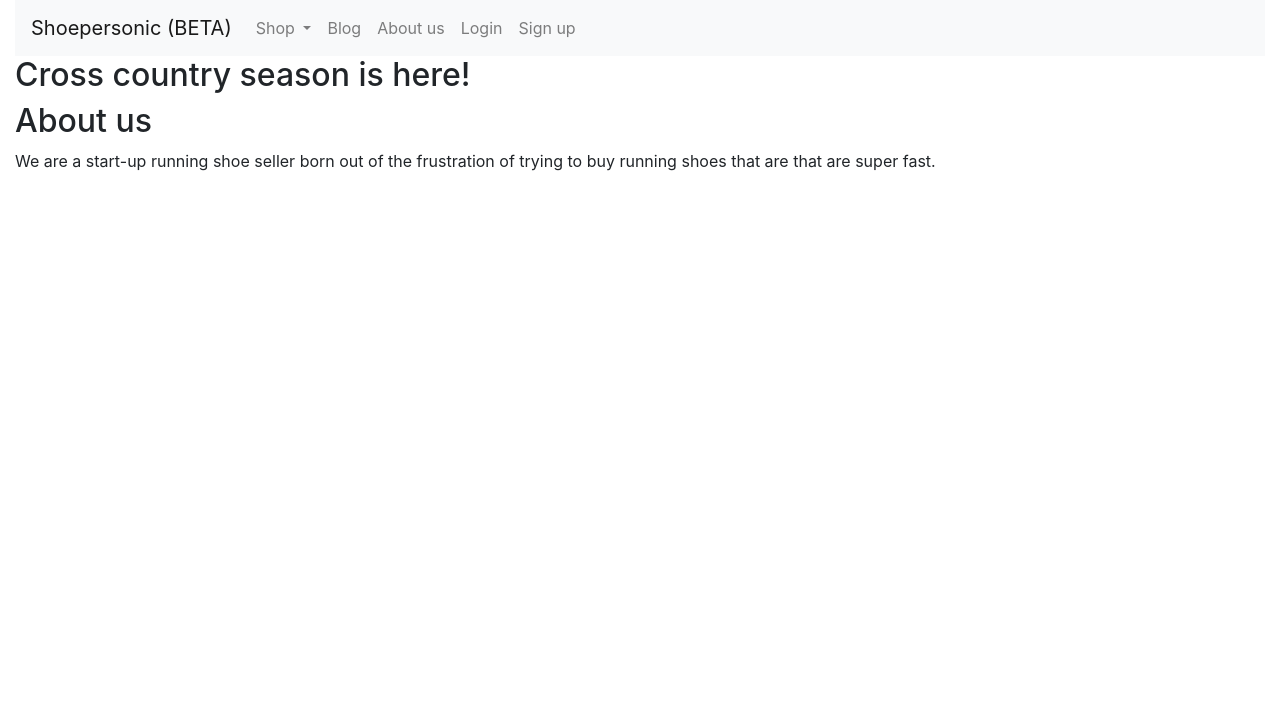
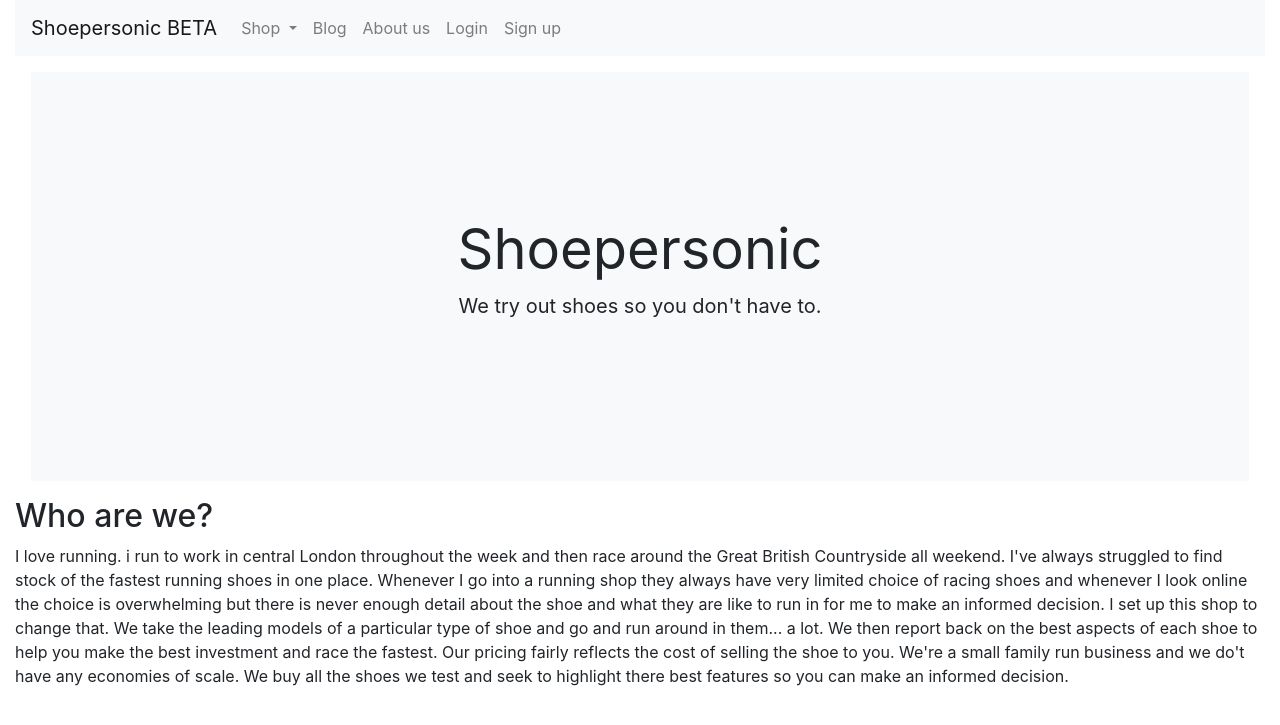
Before and after one commit to harryphelps2/shoepersonic, a Django app: page / in a window 1280 px wide. Shown: the top 725 px of the page. Run offline with Django 3.2, Linux system fonts and the light colour scheme; data that the repository does not hold is empty; parts of the project's set-up code (start-up, migrations or seed data) failed here and were passed over; some libraries are stand-ins or nearby versions.

Commit message:
Some styling and add strapline to Shoe model.

```diff
--- a/cart/views.py
+++ b/cart/views.py
@@ -15,8 +15,6 @@ def add_to_cart(request, id):
 
     cart = request.session.get('cart', {})
 
-    # if the line id not in the basket
-    # add to basket with quanitityt of 0
     if line_id not in cart:
         cart[line_id] = {
             'quantity': 0,
@@ -26,8 +24,7 @@ def add_to_cart(request, id):
     cart[line_id]["quantity"] += quantity
 
     request.session['cart'] = cart
-    print(cart)
-    # redirect to spike store?
+
     return redirect(reverse('view_cart'))
 
 def adjust_cart(request, id, size):
--- a/home/templates/index.html
+++ b/home/templates/index.html
@@ -1,34 +1,37 @@
 {% extends 'base.html' %}
 {% block page_title %}Shoepersonic{% endblock %}
 {% block content %}
-<div>
-    <h2>Cross country season is here!</h2>
+<div class="position-relative overflow-hidden p3 p-md-5 m-md-3 text-center bg-light">
+    <div class="col-md-5 p-lg-5 mx-auto my-5">
+        <h1 class="display-4 font-weight-normal">Shoepersonic</h1>
+        <p class="lead font-weight-normal">We try out shoes so you don't have to.</p>
+    </div>
 </div>
-<div id="carouselExampleIndicators" class="carousel slide" data-ride="carousel">
-    <div class="carousel-inner">
-        {% for shoe in all_shoes %}
-        <div class="carousel-item {% if forloop.first %} active {% endif %}">
-            <h2>{{ shoe.brand }} {{ shoe.name }}</h2>
-
+<div class="container-fluid">
+    {% for shoe in all_shoes %}
+    <div class="card bg-dark text-black">
+        <img class="card-img" src="{{ MEDIA_URL }}{{ shoe.primary_image }}" alt="Card image">
             <a href="{% url 'shoe_detail' shoe_id=shoe.pk %}">
-                <img class="d-block w-100" src="{{ MEDIA_URL }}{{ shoe.primary_image }}" alt="{{ shoe.brand }} {{ shoe.name }}">
+                <div class="card-img-overlay">
+                    <h5 class="card-title">{{ shoe.brand }} {{ shoe.name }}</h5>
+                    <p class="card-text">{{ shoe.strapline }}</p>
+                </div>
             </a>
         </div>
-        {% endfor %}
-    </div>
-    <a class="carousel-control-prev" href="#carouselExampleIndicators" role="button" data-slide="prev">
-        <span class="carousel-control-prev-icon" aria-hidden="true"></span>
-        <span class="sr-only">Previous</span>
-    </a>
-    <a class="carousel-control-next" href="#carouselExampleIndicators" role="button" data-slide="next">
-        <span class="carousel-control-next-icon" aria-hidden="true"></span>
-        <span class="sr-only">Next</span>
-    </a>
+    {% endfor %}
 </div>
 <div>
-    <h2>About us</h2>
-    <p>We are a start-up running shoe seller born out of the frustration of trying to buy running shoes that are
-        that are super fast.
+    <h2>Who are we?</h2>
+    <p>I love running. i run to work in central London throughout the week and then
+        race around the Great British Countryside all weekend. I've always struggled to find stock of
+        the fastest running shoes in one place. Whenever I go into a running shop they always have very limited choice of
+        racing shoes and whenever I look online the choice is overwhelming but there is never enough detail about the shoe and what they are
+        like to run in for me to make an informed decision. I set up this shop to change that. We take the leading
+        models of a particular type of shoe and go and run around in them... a lot. We then report back on the best aspects of
+        each shoe to help you make the best investment and race the fastest.
+
+        Our pricing fairly reflects the cost of selling the shoe to you. We're a small family run business and we do't have
+        any economies of scale. We buy all the shoes we test and seek to highlight there best features so you can make an informed decision.
     </p>
 </div>
 {% endblock %}
--- a/shop/models.py
+++ b/shop/models.py
@@ -16,6 +16,7 @@ class Shoe(models.Model):
     brand = models.CharField(max_length=50)
     name = models.CharField(max_length=50)
     colour = models.CharField(max_length=50)
+    strapline = models.TextField()
     description = models.TextField()
     shoe_type = models.CharField(max_length=50, choices=SHOE_TYPE_CHOICES)
     weight = models.IntegerField()
--- a/static/css/styles.css
+++ b/static/css/styles.css
@@ -1,3 +1,5 @@
+/* General */
+/* Stripe */
 .StripeElement {
   background-color: white;
   height: 40px;
@@ -22,4 +24,24 @@
   background-color: #fefde5 !important;
 }
 
+/* Home Page */
+.front-page-image-div-even {
+  width: 70%;
+  border-radius: 21px 21px 0 0;
+  margin-bottom: 10%;
+}
+
+.front-page-image-div-odd {
+  width: 70%;
+  border-radius: 21px 21px 0 0;
+  margin-bottom: 10%;
+}
+
+.front-page-image {
+  border-radius: 21px;
+  width: 50%;
+}
+
+/* Shoe Detail Page */
+
 /*# sourceMappingURL=styles.css.map */
--- a/static/css/styles.scss
+++ b/static/css/styles.scss
@@ -1,3 +1,7 @@
+/* General */
+
+
+  /* Stripe */
 .StripeElement {
     background-color: white;
     height: 40px;
@@ -21,3 +25,26 @@
   .StripeElement--webkit-autofill {
     background-color: #fefde5 !important;
   }
+
+
+/* Home Page */
+
+.front-page-image-div-even{
+    width: 70%;
+    border-radius: 21px 21px 0 0;
+    margin-bottom: 10%;
+  }
+
+  .front-page-image-div-odd{
+    width: 70%;
+    border-radius: 21px 21px 0 0;
+    margin-bottom: 10%;
+  }
+
+  .front-page-image{
+    border-radius: 21px;
+    width: 50%;
+  }
+
+
+  /* Shoe Detail Page */
--- a/templates/base.html
+++ b/templates/base.html
@@ -12,7 +12,7 @@
     <body>
         <div class="container-fluid">
             <nav class="navbar navbar-expand-lg navbar-light bg-light">
-                <a class="navbar-brand" href="{% url 'index' %}">Shoepersonic (BETA)</a>
+                <a class="navbar-brand" href="{% url 'index' %}">Shoepersonic BETA</a>
                 <button class="navbar-toggler" type="button" data-toggle="collapse" data-target="#navbarNav" aria-controls="navbarNav" aria-expanded="false" aria-label="Toggle navigation">
                     <span class="navbar-toggler-icon"></span>
                 </button>
@@ -23,8 +23,8 @@
                             <a class="nav-link dropdown-toggle" href="#" id="shopDropdown" data-toggle="dropdown" aria-haspopup="true" aria-expanded="false">Cross Country Spikes</a>
                             <div class="dropdown-menu" aria-labelledby="shopDropdown">
                                 <a class="dropdown-item" href="{% url 'all_shoes' %}">All shoes</a>
-                                <a class="dropdown-item" href="#">Por Homme</a>
-                                <a class="dropdown-item" href='#'>Por Femme</a>
+                                <a class="dropdown-item" href="#">Men</a>
+                                <a class="dropdown-item" href='#'>Women</a>
                             </div>
                         </li>
                         <li class="nav-item">
```
Also changed, not shown: checkout/migrations/0002_auto_20181022_1145.py (added), shop/migrations/0012_shoe_strapline.py (added), 3 other files.
